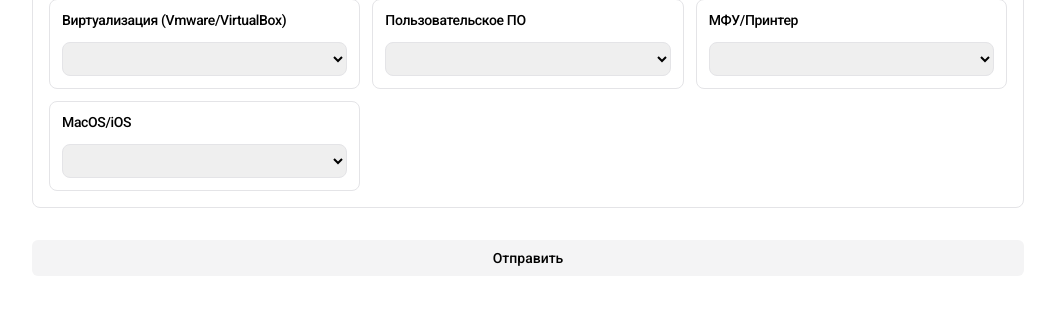
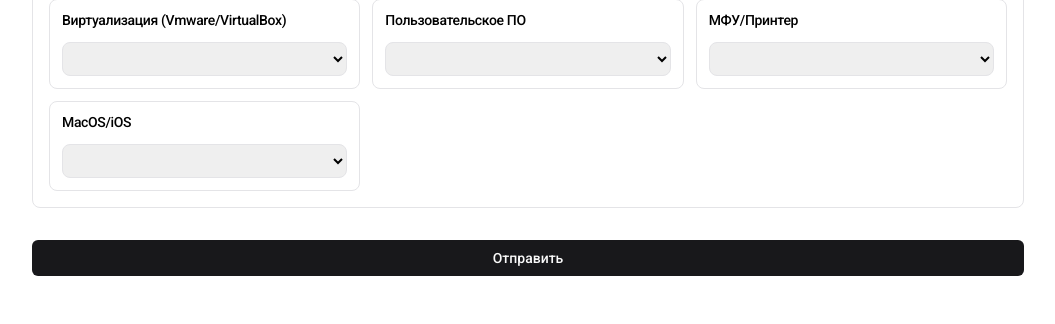
Before and after one commit to Kalmar4uk/competence_for_job, a Django app: page / in a window 1280 px wide. Shown: the part 2079-2403 px from the top of the page, without its empty margins (112-1167 px from the left). Run offline with Django 4.2, Linux system fonts and the light colour scheme; a user stored in the database is signed in; data comes from the database, SQL or seed files in the repository.

Commit message:
fix button style

```diff
--- a/backend/static/css/style.css
+++ b/backend/static/css/style.css
@@ -77,14 +77,18 @@
   border: none;
   border-radius: calc(0.5rem - 2px);
   padding: 0.5rem 1rem;
+  color: #fafafa;
   font-weight: 500;
   font-size: 0.875rem;
   line-height: 1.25rem;
-  background-color: #f4f4f5;
+  background-color: #18181b;
   cursor: pointer;
   transition: background-color 0.2s linear, color 0.2s linear;
 }
 
+.button:hover {
+  background-color: rgb(24 24 27 / 90%);
+}
 
 
 
```
